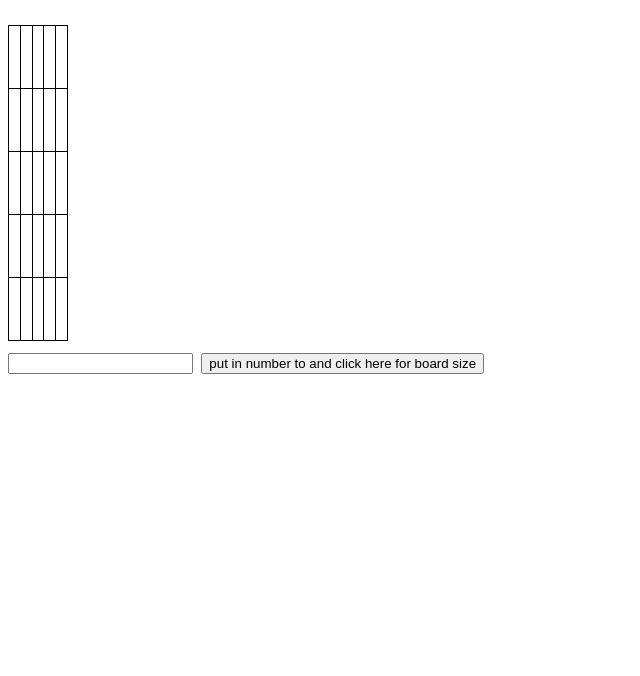
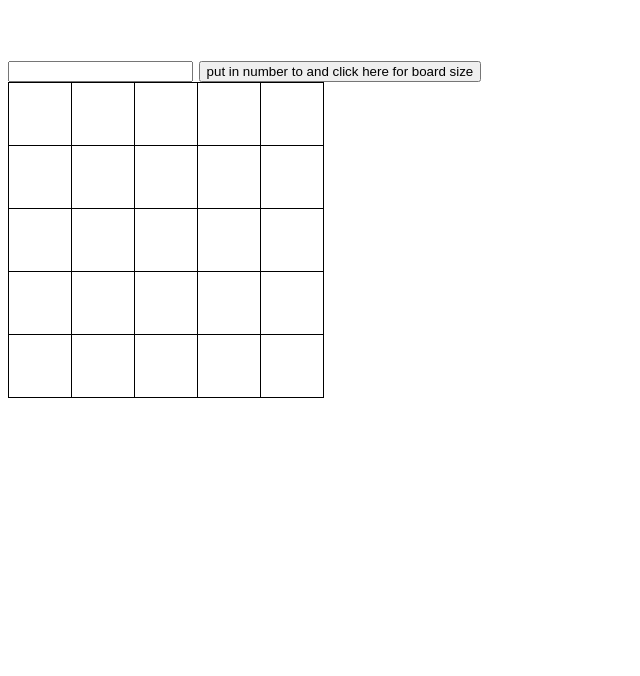
Before and after one commit to simonnj/TicTacToegame, a website built with Parcel: page index.html in a window 1280 px wide. Shown: the part 124-800 px from the top of the page, without its empty margins (0-640 px from the left). Built offline with nearby package versions, Linux system fonts and the light colour scheme.

Commit message:
Initial Commit

```diff
--- a/index.html
+++ b/index.html
@@ -11,9 +11,43 @@
 	<div id="board"></div>
 	<input type="number" id="boardSizeField"></input>
 	<button type="button" onclick="setSizeOfBoard()"> put in number to and click here for board size </button>
-
-	<table style="width:20%" "height:20%">
-
+<table id="tictactoeTable" >
+  <tr>
+    <td></td>
+    <td></td>
+    <td></td>
+		<td></td>
+    <td></td>
+  </tr>
+  <tr>
+    <td></td>
+    <td></td>
+    <td></td>
+		<td></td>
+    <td></td>
+  </tr>
+  <tr>
+    <td></td>
+    <td></td>
+    <td></td>
+		<td></td>
+    <td></td>
+  </tr>
+	<tr>
+    <td></td>
+    <td></td>
+    <td></td>
+		<td></td>
+    <td></td>
+  </tr>
+	<tr>
+    <td></td>
+    <td></td>
+    <td></td>
+		<td></td>
+    <td></td>
+  </tr>
+</table>
 </table>
 
 
--- a/src/index.js
+++ b/src/index.js
@@ -21,30 +21,45 @@ var winningValues = [
   17043521, //right to left diagnoal
   1118480 //left to right diagonal
 ];
+var table = document.getElementById("tictactoeTable");
+var tbody = table.getElementsByTagName("tbody")[0];
+var cells = tbody.getElementsByTagName("td");
 
 var gameOver = false;
 
-var table = "";
+// var table = "";
 
-for (var r = 0; r < sizeOfBoard; r++) {
+/* for (var r = 0; r < sizeOfBoard; r++) {
   table += "<tr>";
   for (var c = 1; c <= sizeOfBoard; c++) {
     table += "<td 'onclick=placeMark(this)'> </td>";
   }
   table += "</tr>";
-}
+} */
 document.getElementById("board").innerHTML = "<table>" + table + "</table>";
 
-document.getElementById("board").addEventListener("click", placeMark);
+document.getElementById("tictactoeTable").addEventListener("click", placeMark);
 
 function placeMark(points) {
   if (gameOver === false)
-    document.getElementById("board").innerHTML = "" + players[turn];
+    document.getElementsByTagName("td").innerHTML = "" + players[turn];
   sizeOfBoard++;
   pointCount(points);
   winning();
+  changeCellColor();
   if (gameOver === false) {
     switchPlayer();
+  }
+}
+function changeCellColor() {
+  for (var i = 0, length = cells.length; i < length; i++) {
+    if ((cells[i].innerHTML = "X")) {
+      (cells[i].style.backgroundColor = 124), 252, 0;
+    } else if ((cells[i].innerHTML = "O")) {
+      (cells[i].style.backgroundColor = 250), 128, 114;
+    } else {
+      cells[i].style.backgroundColor = "white";
+    }
   }
 }
 
--- a/src/styles.css
+++ b/src/styles.css
@@ -1,13 +1,15 @@
 body {
+  font-family: Helvetica;
+  font-size: 20px;
+}
+table {
+  table-layout: fixed;
   font-family: Helvetica;
   font-size: 30px;
 }
-table {
-  table-layout: 60px;
-}
 table,
-th,
 td {
+  table-layout: fixed;
   border: 1px solid black;
   border-collapse: collapse;
   height: 60px;
@@ -15,3 +17,5 @@ td {
   text-align: center;
   font-size: 30px;
 }
+/* input[type=text]: {
+} */
```
